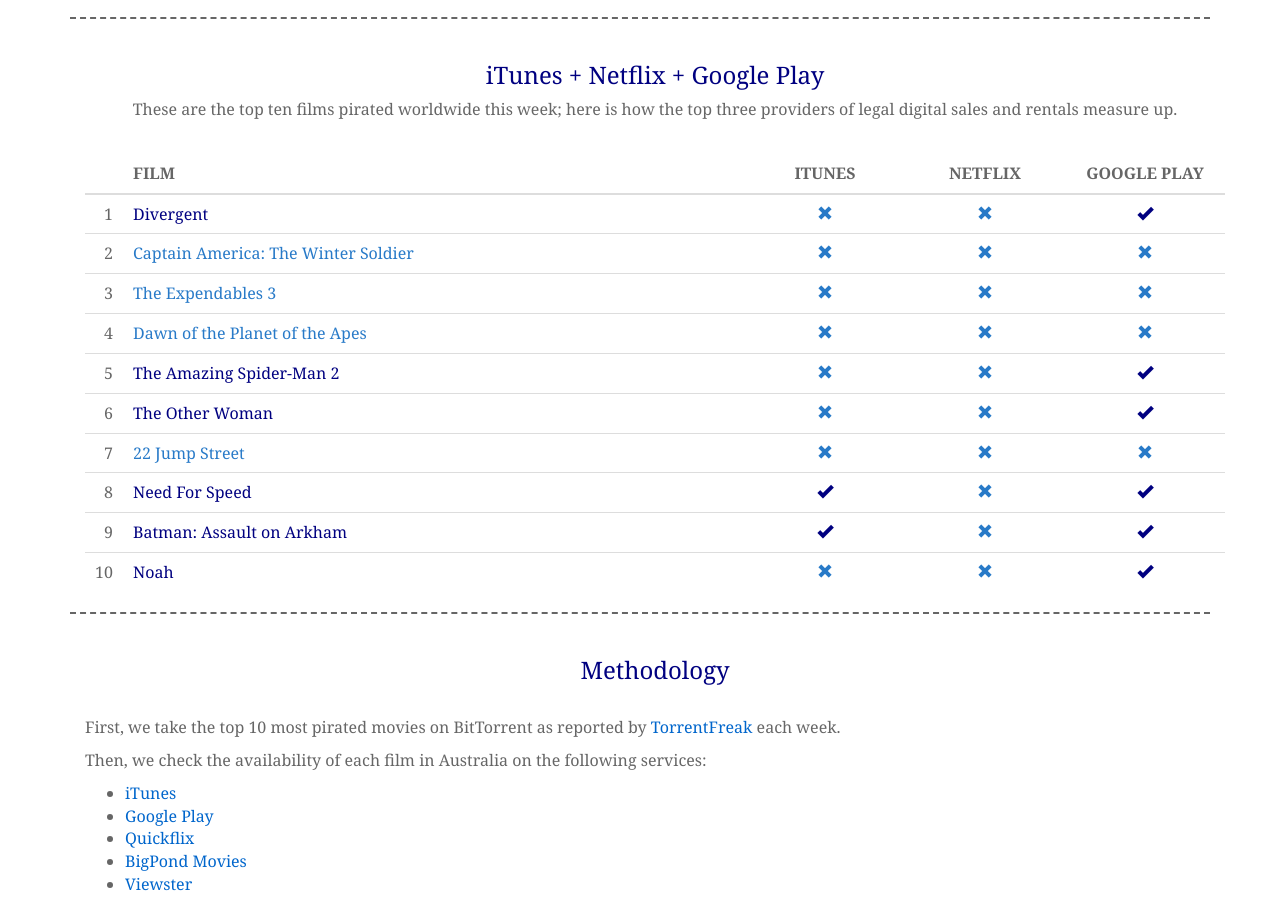
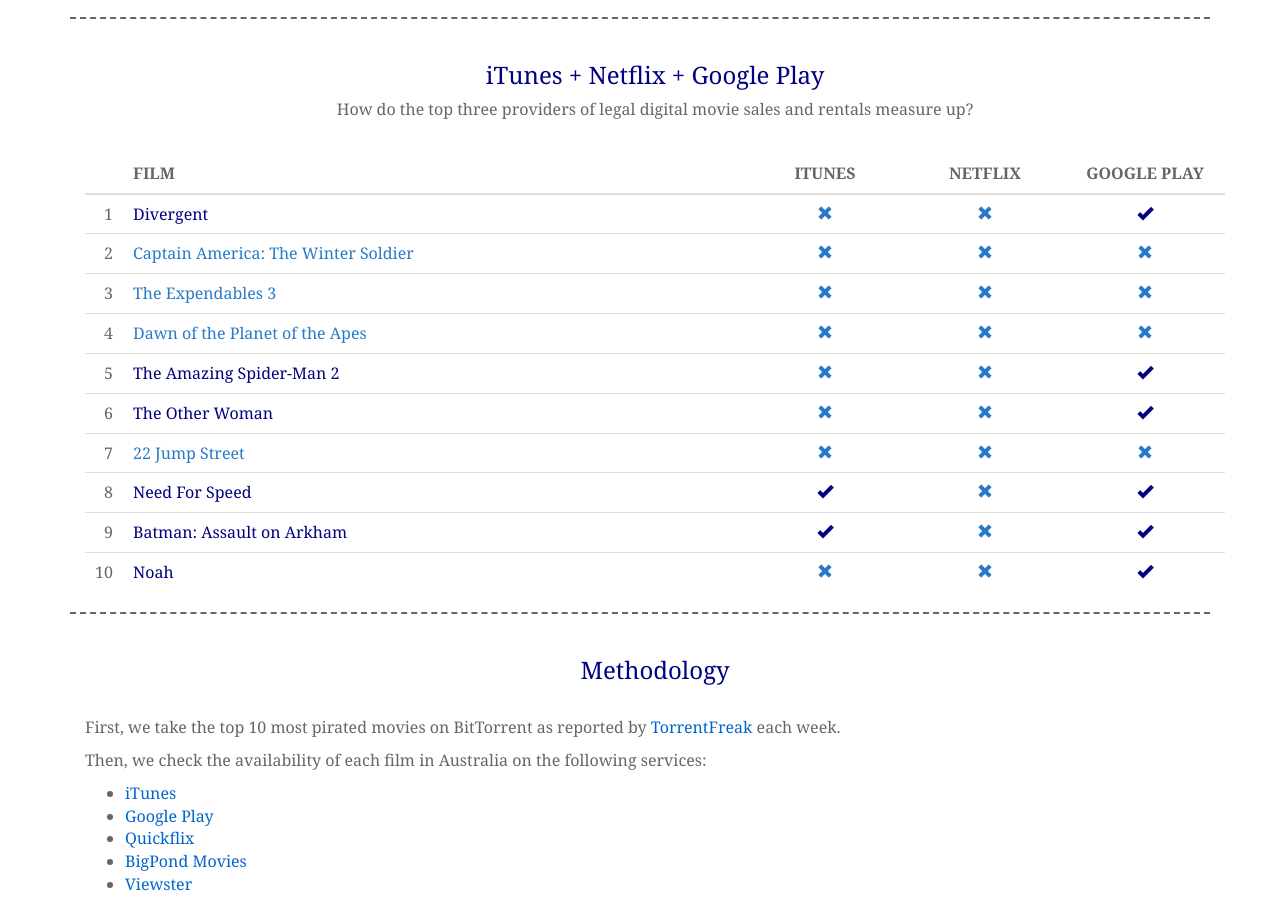
Before and after one commit to AlanI-xx/efa-caniwatchit, a plain HTML site: page index.html in a window 1280 px wide. Shown: the part 1316-2214 px from the top of the page. Drawn offline with nearby package versions, Linux system fonts and the light colour scheme; some packages are replaced by stand-ins of ours; a script that the page names is missing.

Commit message:
Another minor copy change

```diff
--- a/index.html
+++ b/index.html
@@ -222,7 +222,7 @@
 
 		<div class="container">
 			<h3>iTunes + Netflix + Google Play</h3>
-			<p align="center">These are the top ten films pirated worldwide this week; here is how the top three providers of legal digital sales and rentals measure up.</p>
+			<p align="center">How do the top three providers of legal digital movie sales and rentals measure up?</p>
 
 			<br>
 
```
